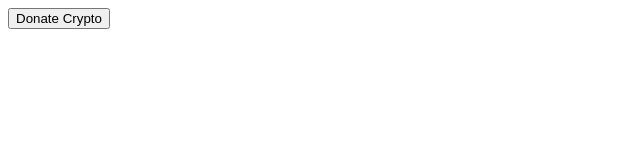
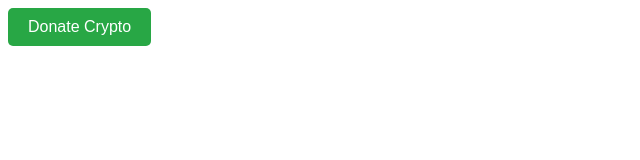
Before and after one commit to contentment-org/crypto-donations, a plain HTML site: page donate-button.html in a window 1280 px wide. Shown: the whole page, without its empty margins (0-640 px from the left). Drawn offline with Linux system fonts and the light colour scheme.

Commit message:
add donate button

```diff
--- a/index.html
+++ b/donate-button.html
@@ -4,7 +4,7 @@
 <head>
     <meta charset="UTF-8">
     <meta name="viewport" content="width=device-width, initial-scale=1.0">
-    <title>Crypto Donations</title>
+    <title>Donate Crypto</title>
     <style>
         .donation-modal {
             display: none;
@@ -31,11 +31,25 @@
             font-size: 20px;
             cursor: pointer;
         }
+
+        .donate-button {
+            background-color: #28a745;
+            color: #fff;
+            padding: 10px 20px;
+            border: none;
+            cursor: pointer;
+            border-radius: 5px;
+            font-size: 16px;
+        }
+
+        .donate-button:hover {
+            background-color: #218838;
+        }
     </style>
 </head>
 
 <body>
-    <button id="open-donation-form">Donate Crypto</button>
+    <button id="open-donation-form" class="donate-button">Donate Crypto</button>
 
     <!-- Donation Modal -->
     <div class="donation-modal" id="donation-modal">
@@ -71,12 +85,12 @@
             // Load Donation CSS
             const donationCSS = document.createElement("link");
             donationCSS.rel = "stylesheet";
-            donationCSS.href = "https://cdn.jsdelivr.net/gh/yourusername/yourrepository/donation.css";
+            donationCSS.href = "https://cdn.jsdelivr.net/gh/contentment-org/crypto-donations@main/donation.css";
             document.head.appendChild(donationCSS);
 
             // Load Donation JS
             const donationScript = document.createElement("script");
-            donationScript.src = "https://cdn.jsdelivr.net/gh/yourusername/yourrepository/donation.js";
+            donationScript.src = "https://cdn.jsdelivr.net/gh/contentment-org/crypto-donations@main/donation.js";
             document.body.appendChild(donationScript);
 
             // Re-bind the close button functionality
```
